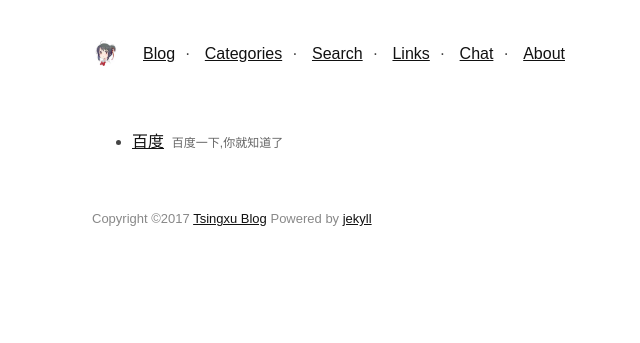
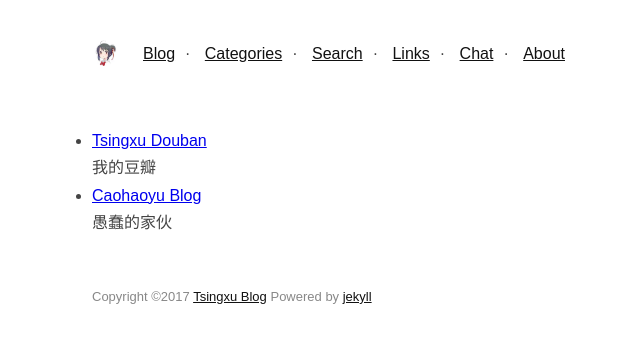
Before and after one commit to TsingXu430/blog, a Jekyll site: the page built from pages/links.md, in a window 1280 px wide. Shown: the top 343 px of the page, without its empty margins (218-858 px from the left). Built offline with Jekyll 4.4.1, drawn with Linux system fonts in a browser that asks for light colours.

Commit message:
modify  link

```diff
--- a/_data/links.json
+++ b/_data/links.json
@@ -1,3 +1,16 @@
 [
-{"name":"百度","url":"http://www.baidu.com","description":"百度一下,你就知道了"}
+  {
+    "title": "Tsingxu Douban",
+    "content": "Tsingxu Douban",
+    "url": "https://www.douban.com/people/127698022/",
+    "desc": "我的豆瓣",
+    "img": "http://blog.tmaize.net/static/img/logo.jpg"
+  },
+  {
+    "title": "Caohaoyu Blog",
+    "content": "Caohaoyu Blog",
+    "url": "http://blog.tmaize.net",
+    "desc": "愚蠢的家伙",
+    "img": "http://blog.tmaize.net/static/img/logo.jpg"
+  }
 ]
--- a/pages/links.html
+++ b/pages/links.md
@@ -1,9 +1,20 @@
 ---
 layout: default
-title: 一些链接
+title: 友情链接
 css: [common.css,header.css,footer.css,totop.css,links.css]
 js: [common.js,header.js,totop.js]
 ---
+
+<ul>
+	{% for link in site.data.links %}
+	<li>
+		<p><a href="{{ link.url }}" title="{{ link.title }}" target="_blank">{{ link.content }}</a></p>
+		<p>{{ link.desc }}</p>
+	</li>
+	{% endfor %}
+</ul>
+
+<!--
 <div id="links">
 	<ul>
 		{% for link in site.data.links %}
@@ -13,4 +24,4 @@ js: [common.js,header.js,totop.js]
 			</li>
 		{% endfor %}
 	</ul>
-</div>
+</div>-->
```
Also changed, not shown: pages/about.md (renamed from pages/about.html, +2 -1 lines).
